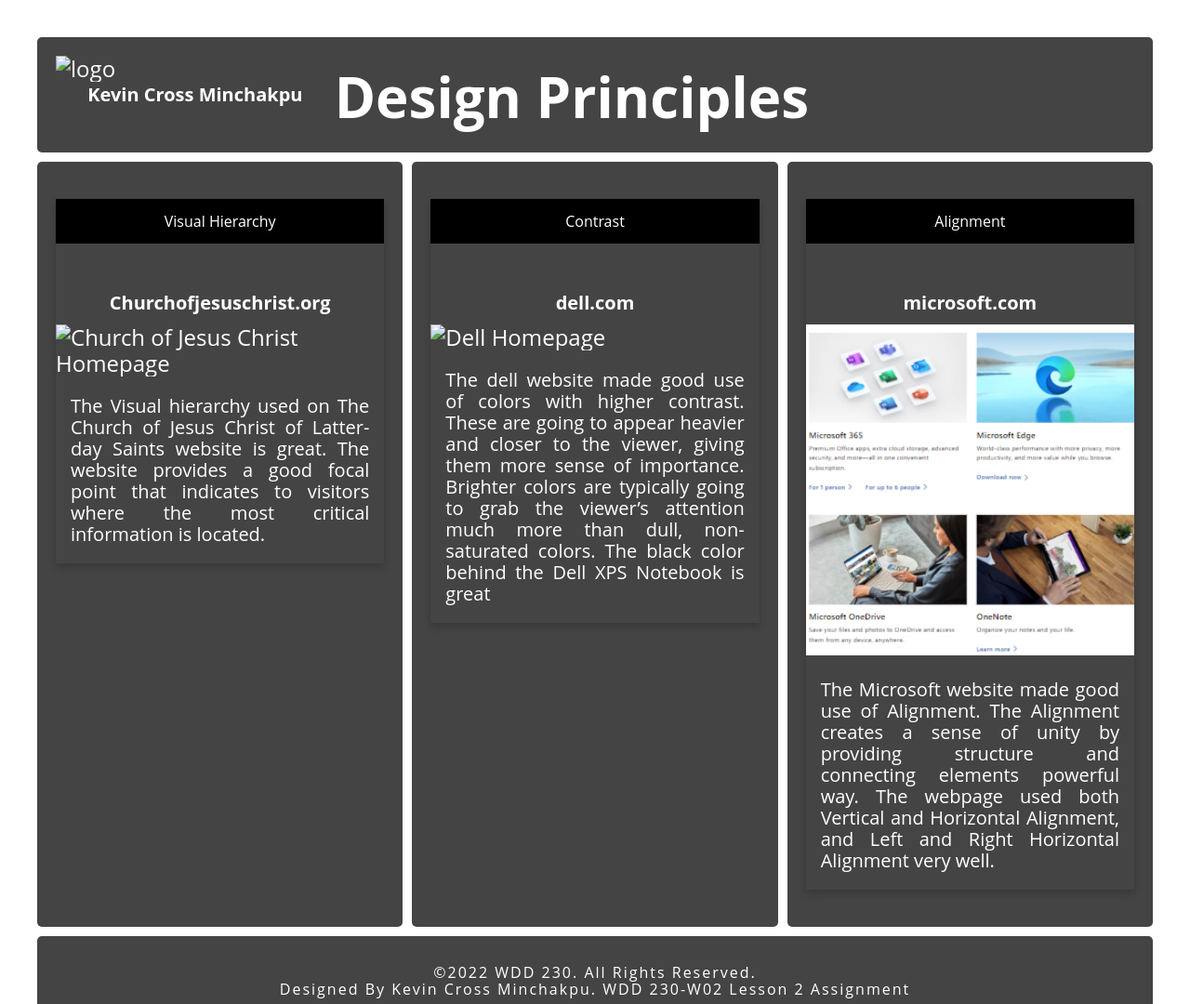
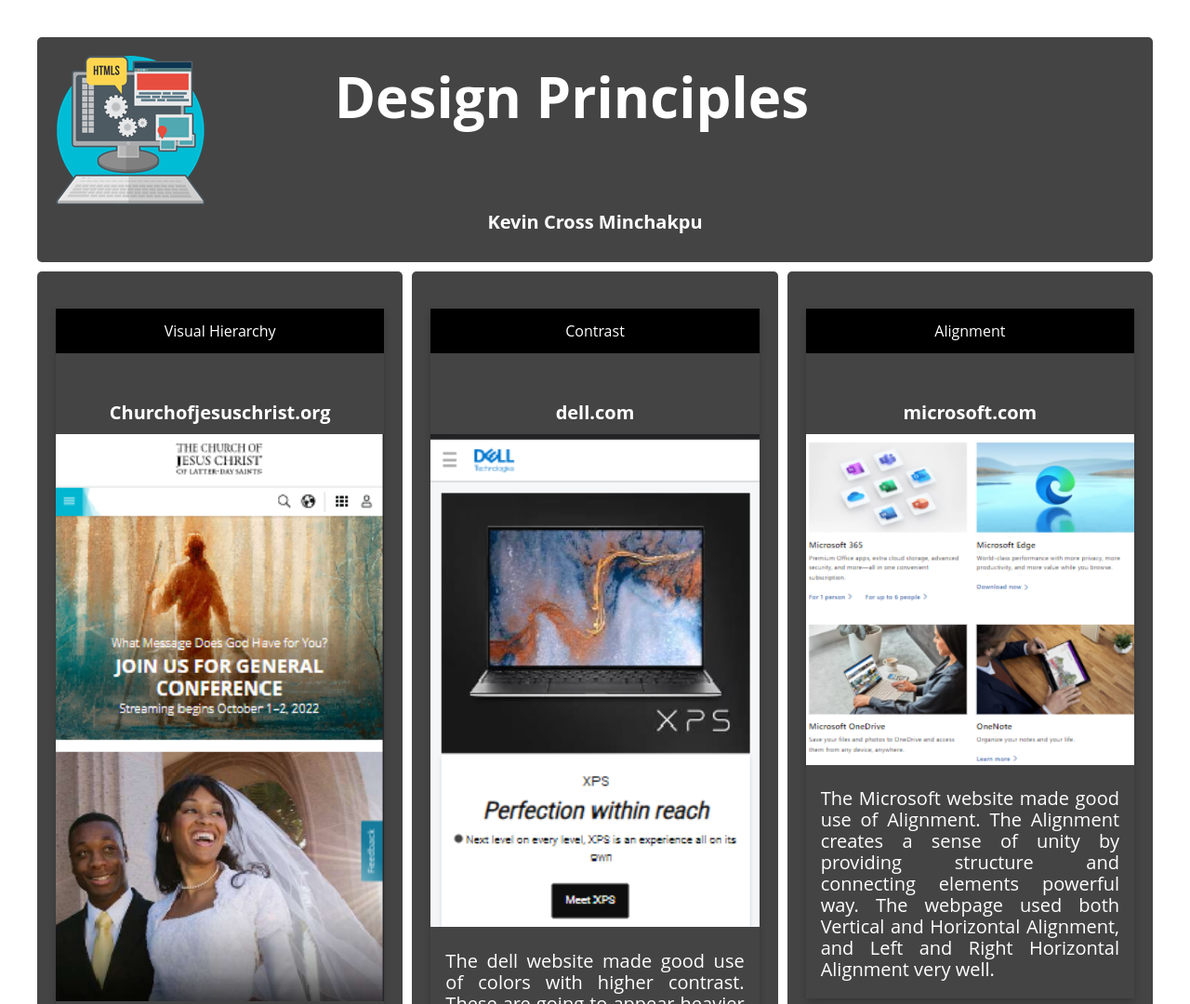
Before and after one commit to KCMinchakpu/wdd230, a plain HTML site: page lesson2/design-principles.html in a window 1280 px wide. Shown: the top 1080 px of the page at 93% size. Drawn offline with Linux system fonts and the light colour scheme; files that its build step writes are made by us from their sources; files whose address does not match are found by name; a web font is replaced by a local one.

Commit message:
This is the Design Principles Default Homepage

```diff
--- a/lesson2/design-principles.html
+++ b/lesson2/design-principles.html
@@ -8,13 +8,13 @@
     Web Frontend Development at Brigham Young University - Idaho"/>
     <title>WDD 230: W01 Assignment</title>
     <link rel="stylesheet" href="styles/normalize.css">
-    <link rel="stylesheet" type="text/css" href="lesson2/styles/main.css" media="screen">
+    <link rel="stylesheet" type="text/css" href="styles/main.css" media="screen">
     <link rel="stylesheet" href="https://fonts.googleapis.com/css?family=Montserrat+sans-serif">
 </head>
 <body>
     <div class="wrapper">
         <header class="header">
-            <img src="lesson2/images/logo.png" alt="logo">
+            <img src="images/logo.png" alt="logo">
             <h1>Design Principles</h1>
             <h2>Kevin Cross Minchakpu</h2>
         </header>
@@ -23,7 +23,7 @@
                 <div class="card">
                    <p><button class="button2">Visual Hierarchy</button></p>
                    <h2>Churchofjesuschrist.org</h2>
-                  <img src="lesson2/images/lds.png" alt="Church of Jesus Christ Homepage" style="width:100%">
+                  <img src="images/lds.png" alt="Church of Jesus Christ Homepage" style="width:100%">
                   <div class="container2">
                     <p>The Visual hierarchy used on The Church of Jesus Christ of Latter-day Saints
                         website is great. The website provides a good focal point that indicates to
@@ -36,7 +36,7 @@
                 <div class="card">
                    <p><button class="button2">Contrast</button></p>
                    <h2>dell.com</h2>
-                  <img src="lesson2/images/dell.png" alt="Dell Homepage" style="width:100%">
+                  <img src="images/dell.png" alt="Dell Homepage" style="width:100%">
                   <div class="container2">
                     <p>The dell website made good use of colors with higher contrast. These are going to
                         appear heavier and closer to the viewer, giving them more sense of importance.
```
